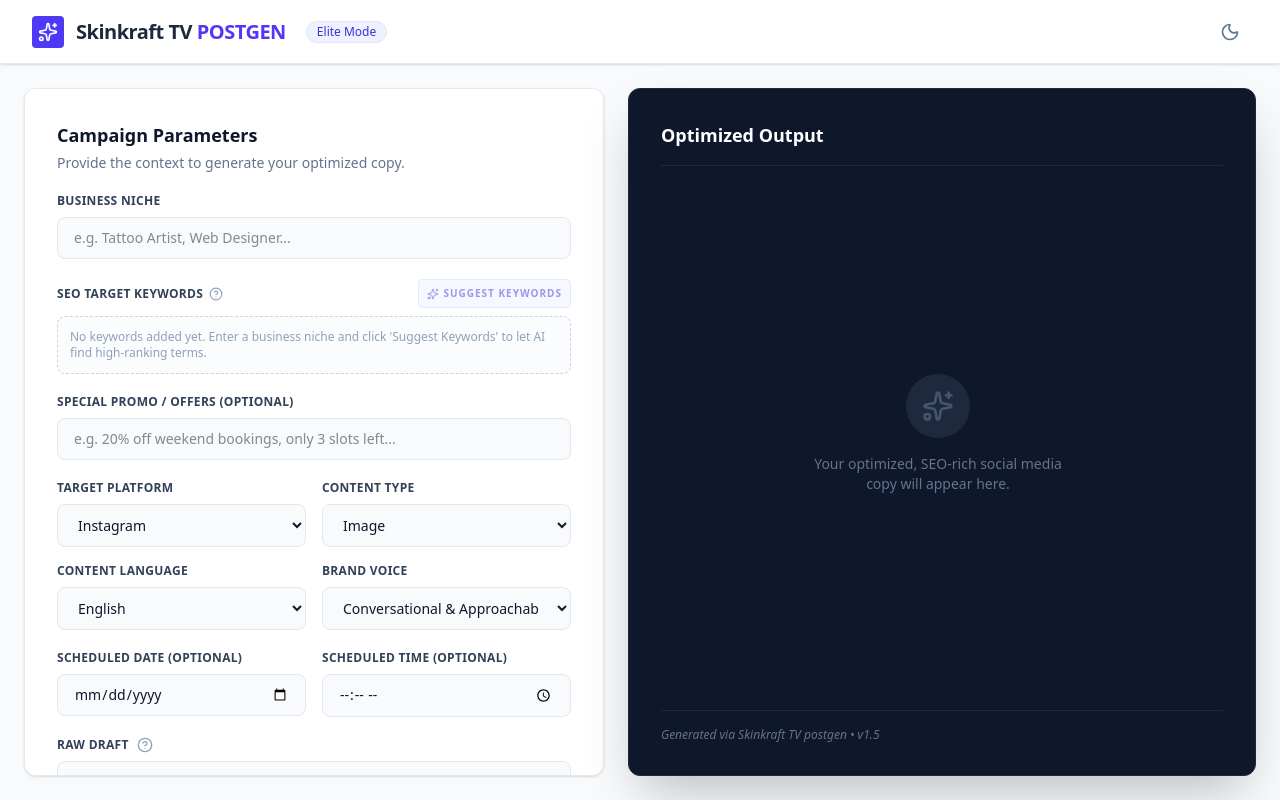
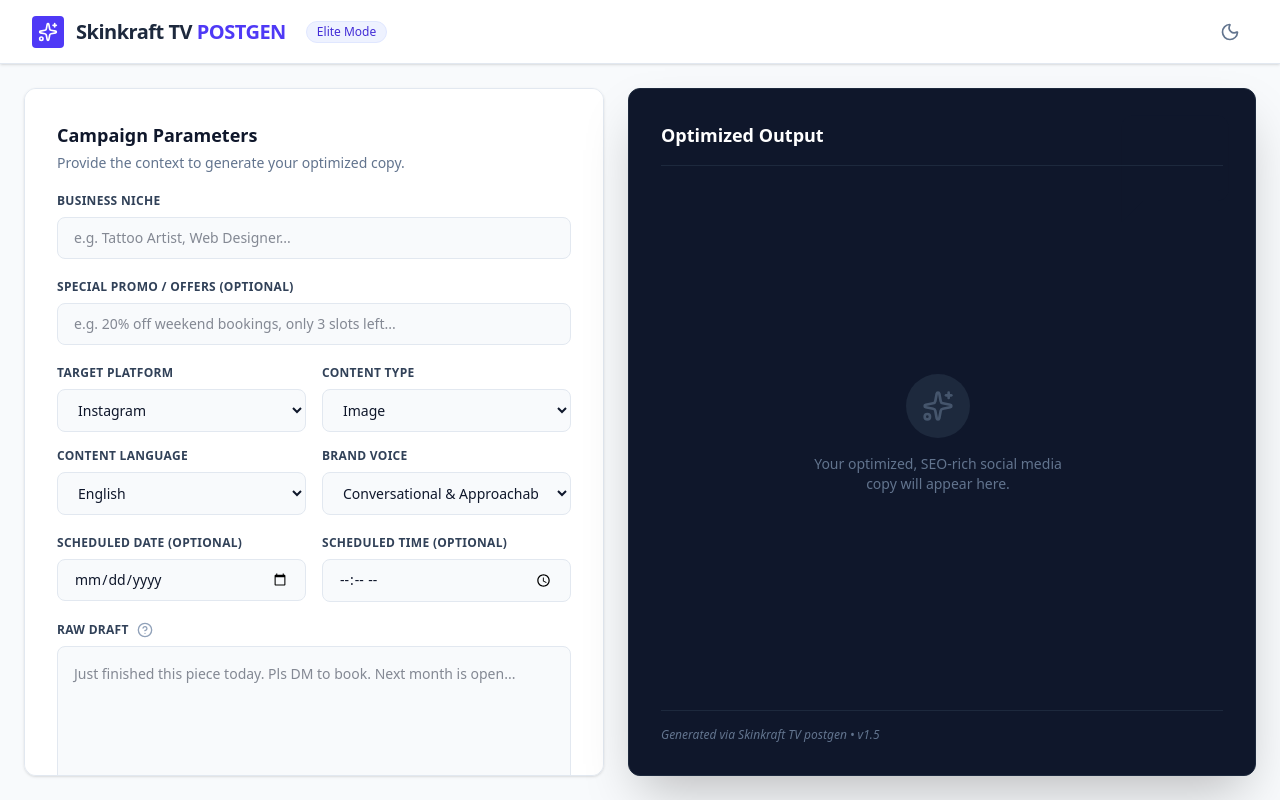
Before and after one commit to jasoncastro/POSTGEN, a React (Vite) app: page / in a window 1280 px wide. Built offline with nearby package versions, Linux system fonts and the light colour scheme.

Commit message:
refactor: remove unused SEO keyword functionality
Cleaned up the frontend and backend by removing the unused SEO keyword suggestion feature and associated state.

```diff
--- a/src/App.tsx
+++ b/src/App.tsx
@@ -19,11 +19,6 @@
   result: GenerateResult;
 };
 
-type SeoKeyword = {
-  word: string;
-  selected: boolean;
-};
-
 export default function App() {
   const [niche, setNiche] = useState(() => localStorage.getItem('socialDraft_niche') || '');
   const [platform, setPlatform] = useState(() => localStorage.getItem('socialDraft_platform') || 'Instagram');
@@ -35,9 +30,6 @@
   const [generateVideoScript, setGenerateVideoScript] = useState(() => localStorage.getItem('socialDraft_videoScript') === 'true');
   const [scheduledDate, setScheduledDate] = useState(() => localStorage.getItem('socialDraft_scheduledDate') || '');
   const [scheduledTime, setScheduledTime] = useState(() => localStorage.getItem('socialDraft_scheduledTime') || '');
-
-  const [seoKeywords, setSeoKeywords] = useState<SeoKeyword[]>([]);
-  const [isSuggestingKeywords, setIsSuggestingKeywords] = useState(false);
 
   const [result, setResult] = useState<GenerateResult | null>(null);
   const [history, setHistory] = useState<HistoryItem[]>([]);
@@ -198,36 +190,6 @@
     return { score, feedback };
   };
 
-  const suggestKeywords = async () => {
-    if (!niche) {
-      setError('Please enter a Business Niche first to get keyword suggestions.');
-      return;
-    }
-    setIsSuggestingKeywords(true);
-    setError('');
-    try {
-      const response = await fetch('/api/suggest-keywords', {
-        method: 'POST',
-        headers: { 'Content-Type': 'application/json' },
-        body: JSON.stringify({ niche }),
-      });
-      const data = await response.json();
-      if (!response.ok) {
-        throw new Error(data.error || 'Failed to get keyword suggestions');
-      }
-      const newKeywords = (data.result || []).map((word: string) => ({ word, selected: true }));
-      setSeoKeywords(newKeywords);
-    } catch (err: any) {
-      setError(err.message);
-    } finally {
-      setIsSuggestingKeywords(false);
-    }
-  };
-
-  const toggleKeyword = (word: string) => {
-    setSeoKeywords(prev => prev.map(k => k.word === word ? { ...k, selected: !k.selected } : k));
-  };
-
   const handleSubmit = async (e: React.FormEvent) => {
     e.preventDefault();
     if (!niche || !rawDraft) return;
@@ -236,14 +198,12 @@
     setError('');
 
     try {
-      const activeKeywords = seoKeywords.filter(k => k.selected).map(k => k.word).join(', ');
-
       const response = await fetch('/api/generate', {
         method: 'POST',
         headers: {
           'Content-Type': 'application/json',
         },
-        body: JSON.stringify({ niche, platform, contentType, language: contentLanguage, rawDraft, promo, brandVoice, generateVideoScript, seoKeywords: activeKeywords }),
+        body: JSON.stringify({ niche, platform, contentType, language: contentLanguage, rawDraft, promo, brandVoice, generateVideoScript }),
       });
 
       const data = await response.json();
@@ -279,14 +239,12 @@
     setError('');
 
     try {
-      const activeKeywords = seoKeywords.filter(k => k.selected).map(k => k.word).join(', ');
-
       const response = await fetch('/api/generate', {
         method: 'POST',
         headers: {
           'Content-Type': 'application/json',
         },
-        body: JSON.stringify({ niche, platform: repurposeTarget, contentType, language: contentLanguage, rawDraft: result.polishedCaption, promo, brandVoice, generateVideoScript, seoKeywords: activeKeywords }),
+        body: JSON.stringify({ niche, platform: repurposeTarget, contentType, language: contentLanguage, rawDraft: result.polishedCaption, promo, brandVoice, generateVideoScript }),
       });
 
       const data = await response.json();
@@ -601,50 +559,6 @@
                 onChange={(e) => setNiche(e.target.value)}
                 required
               />
-            </div>
-
-            <div>
-              <div className="flex justify-between items-center mb-2">
-                <label className={`block text-xs font-bold uppercase tracking-wide flex items-center gap-1.5 ${isDarkMode ? 'text-slate-400' : 'text-slate-700'}`}>
-                  SEO Target Keywords
-                  <div className="relative group/tooltip">
-                    <HelpCircle className="w-3.5 h-3.5 text-slate-400 cursor-help" />
-                    <div className="absolute left-1/2 -translate-x-1/2 bottom-full mb-2 w-48 p-2 bg-slate-800 text-slate-200 text-xs rounded shadow-lg opacity-0 invisible group-hover/tooltip:opacity-100 group-hover/tooltip:visible transition-all z-10 text-center">
-                      Auto-generate high-ranking keywords for your niche and toggle them.
-                      <div className="absolute top-full left-1/2 -translate-x-1/2 border-4 border-transparent border-t-slate-800"></div>
-                    </div>
-                  </div>
-                </label>
-                <button
-                  type="button"
-                  onClick={suggestKeywords}
-                  disabled={isSuggestingKeywords || !niche}
-                  className={`text-[10px] font-bold uppercase tracking-widest px-2 py-1.5 rounded transition-colors flex items-center gap-1 disabled:opacity-50 disabled:cursor-not-allowed ${isDarkMode ? 'bg-indigo-900/40 text-indigo-300 hover:bg-indigo-900/80 border border-indigo-500/20' : 'bg-indigo-50 text-indigo-700 hover:bg-indigo-100 border border-indigo-200'}`}
-                >
-                  {isSuggestingKeywords ? <Loader2 className="w-3 h-3 animate-spin" /> : <Sparkles className="w-3 h-3" />}
-                  {isSuggestingKeywords ? 'Suggesting...' : 'Suggest Keywords'}
-                </button>
-              </div>
-
-              {seoKeywords.length > 0 ? (
-                <div className="flex flex-wrap gap-2">
-                  {seoKeywords.map((k, i) => (
-                    <button
-                      key={i}
-                      type="button"
-                      onClick={() => toggleKeyword(k.word)}
-                      className={`text-xs px-3 py-1.5 rounded-full border transition-all flex items-center gap-1.5 ${k.selected ? (isDarkMode ? 'bg-indigo-600/20 border-indigo-500/50 text-indigo-300' : 'bg-indigo-50 border-indigo-300 text-indigo-700') : (isDarkMode ? 'bg-slate-900 border-slate-700 text-slate-500 hover:border-slate-500' : 'bg-white border-slate-300 text-slate-500 hover:border-slate-400')}`}
-                    >
-                      <span className={`w-1.5 h-1.5 rounded-full ${k.selected ? 'bg-indigo-500' : 'bg-transparent'}`}></span>
-                      {k.word}
-                    </button>
-                  ))}
-                </div>
-              ) : (
-                <div className={`text-xs p-3 border border-dashed rounded-lg text-left ${isDarkMode ? 'border-slate-800/80 text-slate-600 bg-slate-900/50' : 'border-slate-300 text-slate-400 bg-slate-50/50'}`}>
-                  No keywords added yet. Enter a business niche and click 'Suggest Keywords' to let AI find high-ranking terms.
-                </div>
-              )}
             </div>
 
             <div>
```
Also changed, not shown: server.ts (+3 -31 lines).
